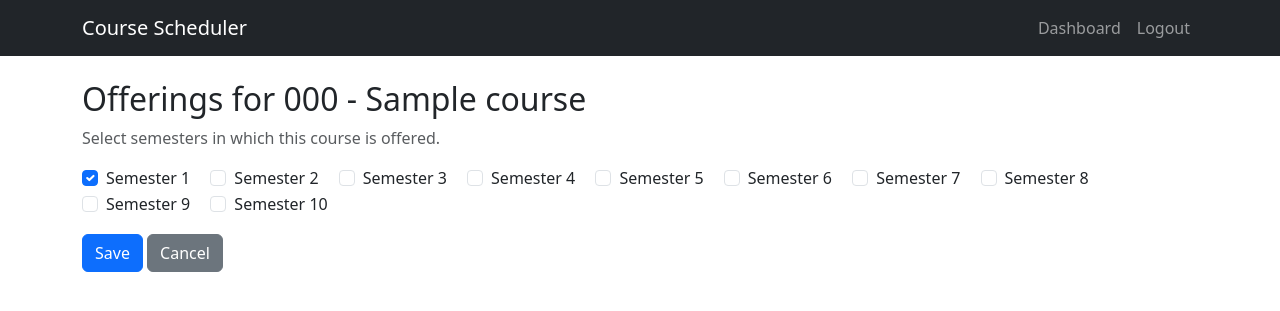
After one commit to sarazoher/course-schedular, a Flask app: page /plans/1/courses/1/offerings in a window 1280 px wide. The commit adds this page. Shown: the top 311 px of the page. Run offline with Flask 3, Linux system fonts and the light colour scheme; a user stored in the database is signed in; tables that the repository leaves empty hold one stand-in row (values such as "Sample post").

Commit message:
Added course offerings to UI

```diff
--- a/routes/main.py
+++ b/routes/main.py
@@ -12,6 +12,8 @@ from flask_login import login_required, current_user
 from extensions import db
 from models.degree_plan import DegreePlan
 from models.course import Course
+from models.course_offering import CourseOffering
+from models.plan_constraint import PlanConstraint
 
 from services.solver import build_inputs_from_plan, build_model
 from pulp import PULP_CBC_CMD, LpStatus
@@ -277,6 +279,7 @@ def edit_course(plan_id: int, course_id: int):
     # GET: show the edit form
     return render_template("edit_course.html", plan=plan, course=course)
 
+
 @main_bp.route("/plan/<int:plan_id>/courses/<int:course_id>/delete", methods=["POST"])
 @login_required
 def delete_course(plan_id: int, course_id: int):
@@ -288,17 +291,86 @@ def delete_course(plan_id: int, course_id: int):
     if plan is None:
         abort(404)
 
-        #find the course inside this plan
-        course = Course.query.filter_by(
-            id=course_id,
-            degree_plan_id=plan.id,
-        ).first()
-        if course is None:
-            abort(404)
+    #find the course inside this plan
+    course = Course.query.filter_by(
+        id=course_id,
+        degree_plan_id=plan.id,
+    ).first()
+    if course is None:
+        abort(404)
 
-        # Delete and Save]
-        db.session.delete(course)
+    # Delete and Save
+    # db.session.delete(course)
+    db.session.commit()
+
+    flash("Course deleted.", "success")
+    return redirect(url_for("main.view_plan", plan_id=plan.id))
+
+
+@main_bp.route("/plans/<int:plan_id>/courses/<int:course_id>/offerings", methods=["GET", "POST"])
+@login_required
+def edit_offerings(plan_id: int, course_id: int):
+    # 1- Making sure plan belongs to current user
+    plan = DegreePlan.query.filter_by(
+        id=plan_id,
+        user_id=current_user.id,
+    ).first()
+    if plan is None:
+        abort(404)
+
+    # 2- Making sure course belongs to this plan
+    course = Course.query.filter_by(
+        id=course_id,
+        degree_plan_id=plan.id,
+    ).first()
+    if course is None:
+        abort(404)
+
+    # 3- How many semesters should we show
+    pc = PlanConstraint.query.filter_by(degree_plan_id=plan.id).first()
+    total_semesters = pc.total_semesters if pc and pc.total_semesters else 6
+
+    if request.method == "POST":
+        selected_raw = request.form.getlist("semesters")
+
+        try:
+            selected_nums = [int(s) for s in selected_raw]
+        except ValueError:
+            flash("Invalid semester selection.", "error")
+            return redirect(url_for("main.edit_offerings", plan_id.id, course_id=course.id))
+
+        # Clear existing offerings for this course
+        CourseOffering.query.filter_by(course_id=course.id).delete()
+
+        # Re-add Offerings only for VALID semester
+        for s in selected_nums:
+            if 1 <= s <= total_semesters:
+                db.session.add(
+                    CourseOffering(
+                        course_id=course.id,
+                        semester_number=s,
+                    )
+                )
+
         db.session.commit()
+        flash("Offerings Updated.", "success")
+        return redirect(url_for("main.view_plan", plan_id=plan.id))
 
-        flash("Course deleted.", "success")
-        return redirect(url_for("main.view_plan", plan_id=plan.id))
+    # GET: collect currently selected semesters
+    # assumes a relationship Course.offerings exists
+    existing_semesters = {o.semester_number for o in course.offerings}
+
+    return render_template(
+        "edit_offerings.html",
+        plan=plan,
+        course=course,
+        total_semesters=total_semesters,
+        selected_semesters=existing_semesters,
+    )
+"""
+In function above, every branch here either
+        ●   aborts with 404
+        ●   redirects
+        ● OR renders a template
+    to try and avoid Flask view return error
+"""
--- /dev/null
+++ b/templates/edit_offerings.html
@@ -0,0 +1,34 @@
+{% extends "base.html" %}
+
+{% block content %}
+    <h2>Offerings for {{ course.code }} - {{ course.name }}</h2>
+
+    <p class="text-muted">
+      Select semesters in which this course is offered.
+    </p>
+
+    <form method="POST" class="mt-3">
+        <div class="mb-3">
+            {% for s in range(1, total_semesters + 1) %}
+              <div class="form-check form-check-inline">
+                <input
+                  class="form-check-input"
+                  type="checkbox"
+                  id="sem{{ s }}"
+                  name="semesters"
+                  value="{{ s }}"
+                  {% if s in selected_semesters %}checked{% endif %}
+                >
+                <label class="form-check-label" for="sem{{ s }}">
+                    Semester {{ s }}
+                </label>
+              </div>
+            {% endfor %}
+        </div>
+
+        <button type="submit" class="btn btn-primary">Save </button>
+        <a href="{{ url_for('main.view_plan', plan_id=plan.id) }}" class="btn btn-secondary">
+            Cancel
+        </a>
+    </form>
+{% endblock %}
```
Also changed, not shown: templates/plan_detail.html (+7 -0 lines), 1 other file.
